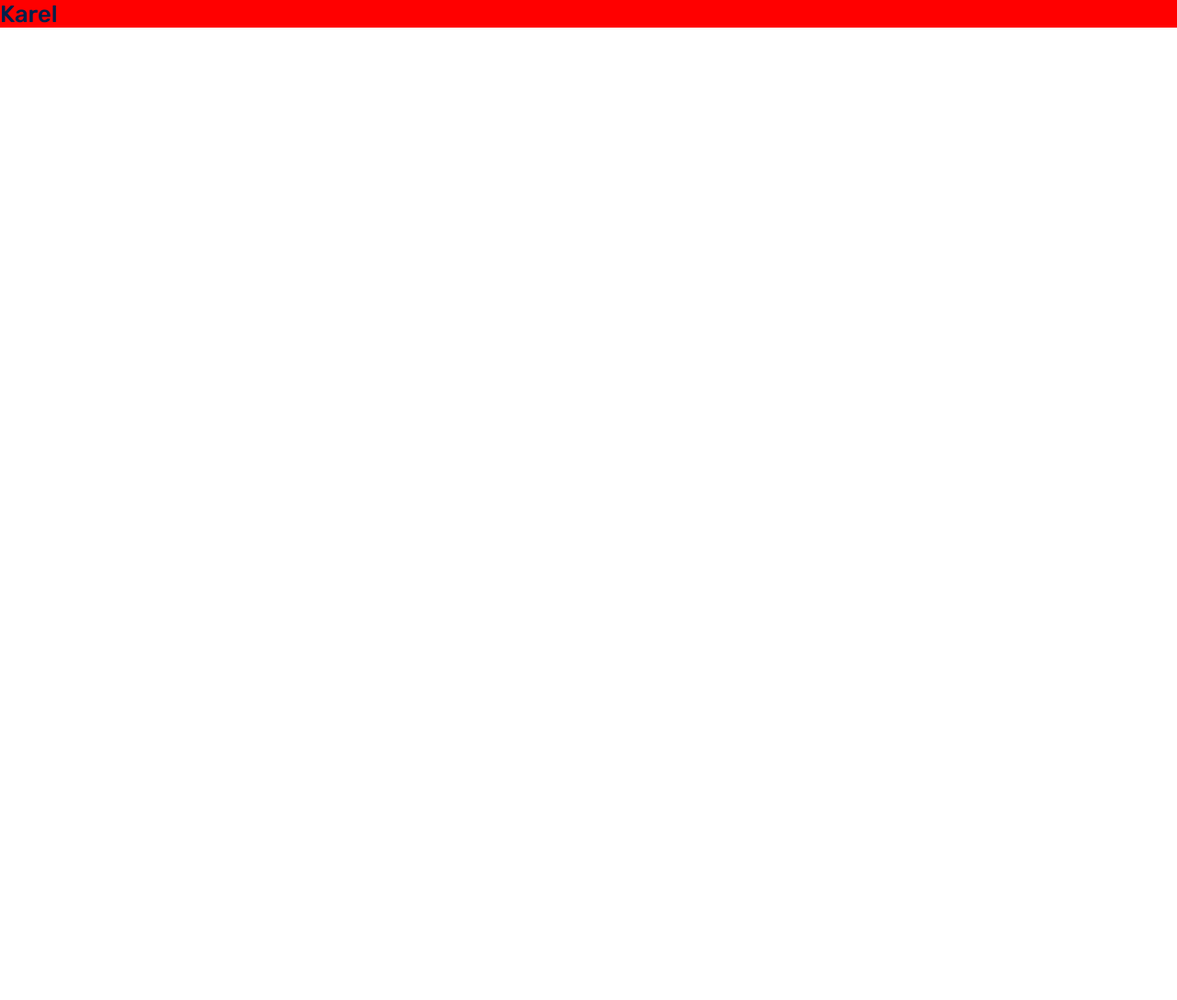
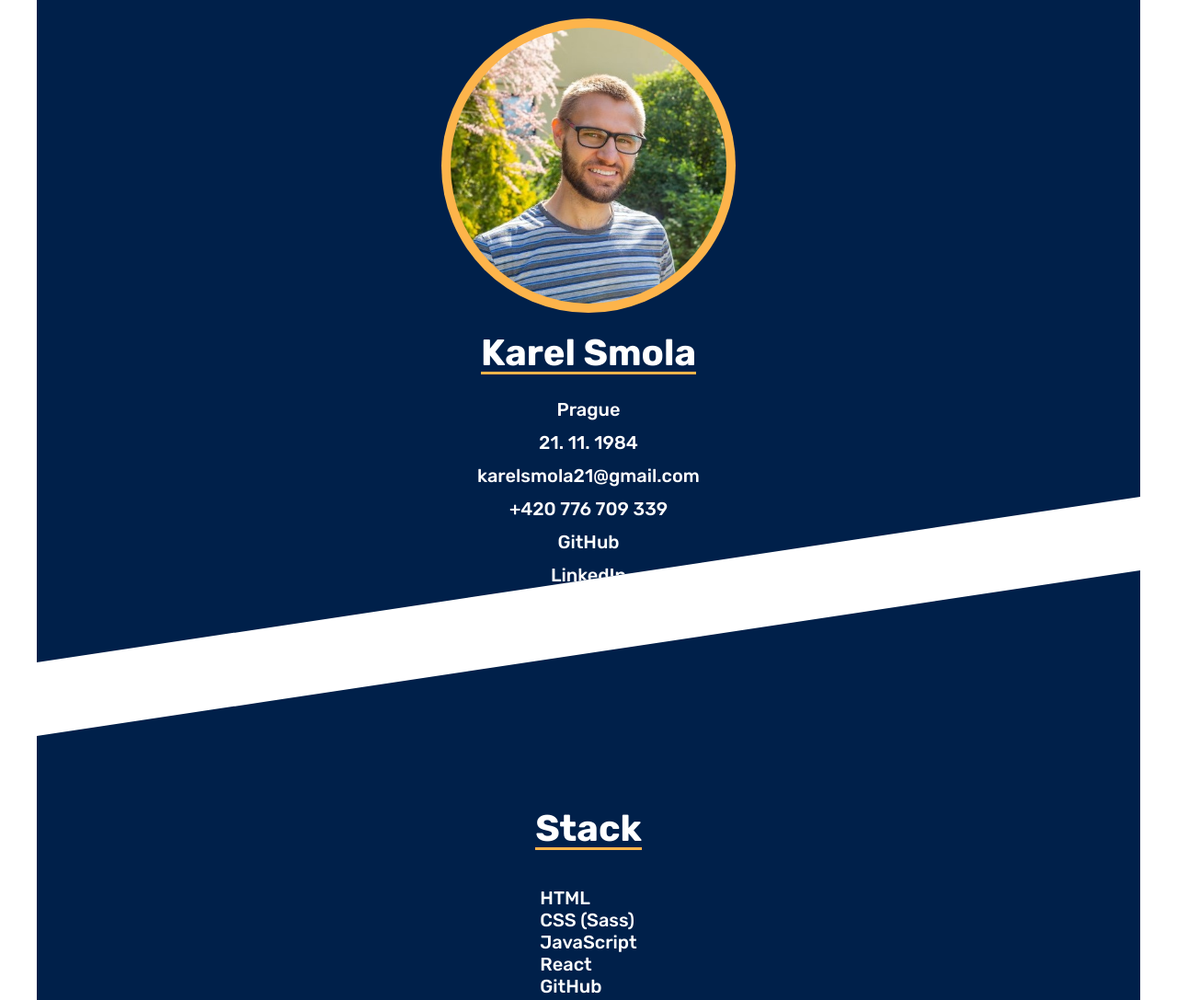
Before and after one commit to KarelSmola/cv-sass, a website: page index.html in a window 1280 px wide. Shown: the top 1087 px of the page at 92% size. Before the commit the page ends 800 px from the top, so only its background shows below. Drawn offline with Linux system fonts and the light colour scheme.

Commit message:
Sections About and Stack (with some features) added.

```diff
--- a/index.html
+++ b/index.html
@@ -17,7 +17,30 @@
   </head>
   <body>
     <main>
-      <section class="hero">Karel</section>
+      <section class="about">
+        <figure class="about__picture-box">
+          <img src="img/Karel_Smola.jpg" class="about__picture" />
+        </figure>
+        <div class="about__content-box">
+          <h1 class="about__title">Karel Smola</h1>
+          <p class="about__content-item">Prague</p>
+          <p class="about__content-item">21. 11. 1984</p>
+          <p class="about__content-item">karelsmola21@gmail.com</p>
+          <p class="about__content-item">+420 776 709 339</p>
+          <p class="about__content-item">GitHub</p>
+          <p class="about__content-item">LinkedIn</p>
+        </div>
+      </section>
+      <section class="stack">
+        <h1 class="stack__title">Stack</h1>
+        <div class="stack__content-box">
+          <p class="stack__content-item">HTML</p>
+          <p class="stack__content-item">CSS (Sass)</p>
+          <p class="stack__content-item">JavaScript</p>
+          <p class="stack__content-item">React</p>
+          <p class="stack__content-item">GitHub</p>
+        </div>
+      </section>
     </main>
   </body>
 </html>
--- a/sass/abstracts/_variables.scss
+++ b/sass/abstracts/_variables.scss
@@ -1,5 +1,5 @@
 $color-first: #00204a;
 $color-second: #005792;
 $color-third: #00bbf0;
-$color-third: #fdb44b;
+$color-fourth: #fdb44b;
 $color-light: #fff;
--- a/sass/base/_base.scss
+++ b/sass/base/_base.scss
@@ -4,16 +4,11 @@
   box-sizing: border-box;
 }
 
-.html {
-  scroll-behavior: smooth;
-}
-
-body {
+html {
   font-size: 62.5%;
 }
 
 main {
-  max-width: 80rem;
-  background-color: red;
+  max-width: 120rem;
   margin: 0 auto;
 }
--- a/sass/main.scss
+++ b/sass/main.scss
@@ -7,4 +7,5 @@
 @import "./base/typography";
 @import "./base/utilities";
 
-@import "./sections/hero";
+@import "./sections/about";
+@import "./sections/stack";
--- /dev/null
+++ b/sass/sections/_about.scss
@@ -0,0 +1,57 @@
+.about {
+  display: grid;
+  align-content: start;
+  justify-items: center;
+  row-gap: 2rem;
+  padding: 2rem 0rem 40rem 0rem;
+  height: 90vh;
+  color: $color-first;
+  background-color: $color-first;
+  clip-path: polygon(0% 0%, 100% 0%, 100% 75%, 0% 100%);
+
+  &__picture-box {
+    display: flex;
+    justify-content: center;
+    align-items: center;
+    width: 32rem;
+    height: 32rem;
+    border-radius: 50%;
+    background-color: $color-fourth;
+  }
+
+  &__picture {
+    width: 30rem;
+    height: 30rem;
+    border-radius: 50%;
+  }
+
+  &__content-box {
+    display: grid;
+    justify-items: center;
+    color: $color-light;
+  }
+
+  &__content-box p {
+    line-height: 1.8;
+  }
+
+  &__title {
+    font-size: 4rem;
+    margin-bottom: 2rem;
+    position: relative;
+  }
+
+  &__title::after {
+    content: "";
+    width: 100%;
+    height: 0.3rem;
+    position: absolute;
+    bottom: 0;
+    left: 0;
+    background-color: $color-fourth;
+  }
+
+  &__content-item {
+    font-size: 2rem;
+  }
+}
--- a/sass/sections/_hero.scss
+++ /dev/null
@@ -1,4 +0,0 @@
-.hero {
-  color: $color-first;
-  font-size: 1.6rem;
-}
--- /dev/null
+++ b/sass/sections/_stack.scss
@@ -0,0 +1,38 @@
+.stack {
+  display: grid;
+  justify-content: center;
+  align-content: center;
+  justify-items: center;
+  row-gap: 2rem;
+  padding: 2rem;
+  color: $color-first;
+  height: 90vh;
+  background-color: $color-first;
+  clip-path: polygon(0% 25%, 100% 0%, 100% 75%, 0% 100%);
+  margin-top: -10rem;
+
+  &__title {
+    font-size: 4rem;
+    color: $color-light;
+    margin-bottom: 2rem;
+    position: relative;
+  }
+
+  &__title::after {
+    content: "";
+    width: 100%;
+    height: 0.3rem;
+    position: absolute;
+    bottom: 0;
+    left: 0;
+    background-color: $color-fourth;
+  }
+
+  &__content-box {
+    color: $color-light;
+  }
+
+  &__content-item {
+    font-size: 2rem;
+  }
+}
```
Also changed, not shown: css/style.css, img/Karel_Smola.jpg (added).
